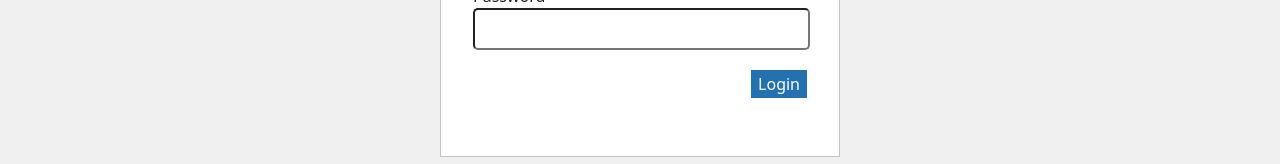
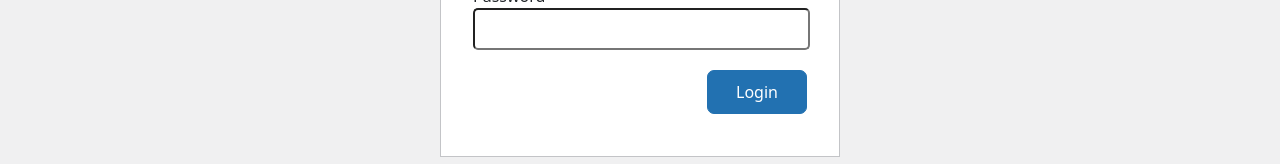
Before and after one commit to zaurkhalilli/DNK, a React (Create React App) app: page /login in a window 1280 px wide. Shown: the part 323-487 px from the top of the page. Built offline with nearby package versions, Linux system fonts and the light colour scheme.

Commit message:
some changes

```diff
--- a/src/Components/LoginPage/Loginpage.scss
+++ b/src/Components/LoginPage/Loginpage.scss
@@ -31,6 +31,9 @@
                 background-color: #2271b1;
                 border: 1px solid #2271b1;
                 color: #fff;
+                padding: 9px;
+                width: 100px;
+                border-radius: 7px;
             }
         }
     }
```
